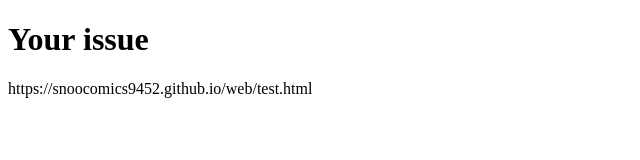
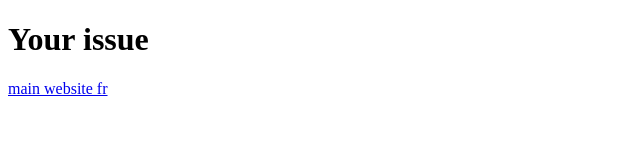
Before and after one commit to SnooComics9452/web, a plain HTML site: page 404.html in a window 1280 px wide. Shown: the whole page, without its empty margins (0-640 px from the left). Drawn offline with Linux system fonts and the light colour scheme.

Commit message:
Update 404.html

```diff
--- a/404.html
+++ b/404.html
@@ -6,7 +6,7 @@
 <body>
 
 <h1>Your issue</h1>
-  <p1>https://snoocomics9452.github.io/web/test.html</p1>
+  <a href="https://snoocomics9452.github.io/web/test.html">main website fr</a>
 
 </body>
 </html>
```
